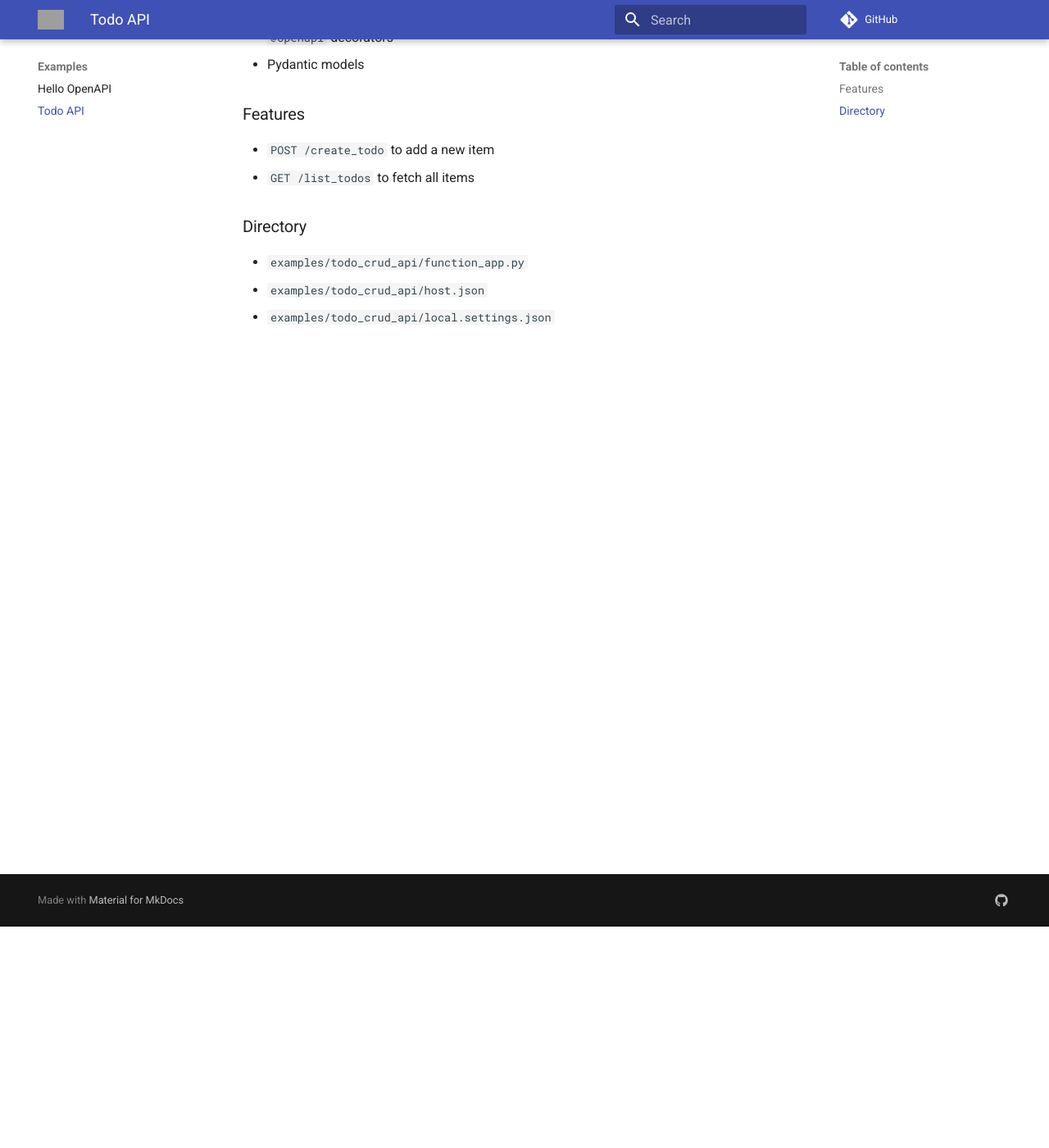
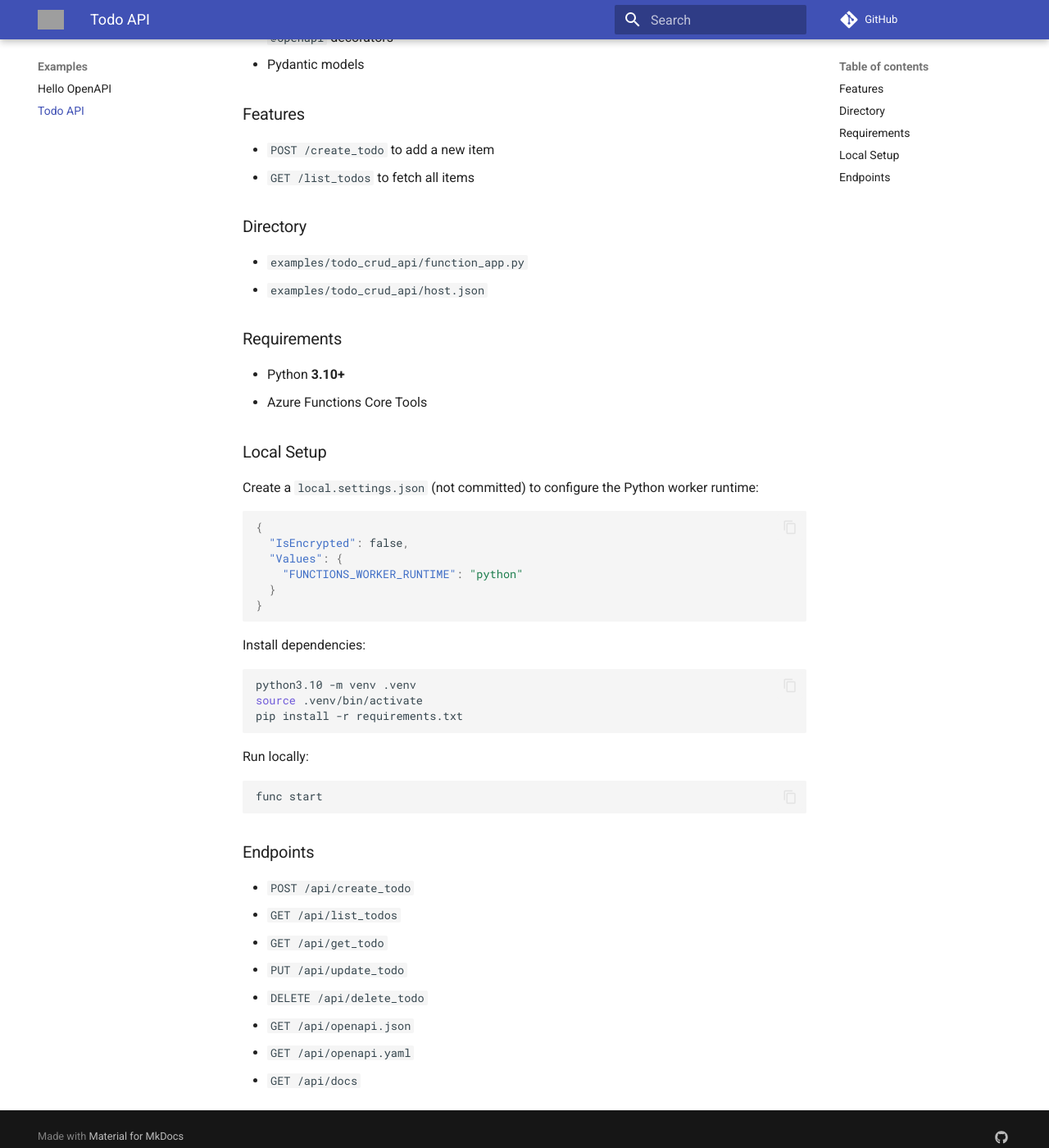
Before and after one commit to yeongseon/azure-functions-openapi, an MkDocs documentation site: the page built from docs/examples/todo_crud_api.md, in a window 1280 px wide and 1400 px high, scrolled down 270 px. Shown: the whole window at 82% size. Built offline with MkDocs 1.6.1 and Material for MkDocs 9.7.7, drawn with Linux system fonts in a browser that asks for light colours; comment, search, counter and statistics services are not loaded; grey boxes are pictures that could not be loaded.

Commit message:
docs: expand example setup guidance
Ultraworked with [Sisyphus](https://github.com/code-yeongyu/oh-my-opencode)

Co-authored-by: Sisyphus <clio-agent@sisyphuslabs.ai>

````diff
--- a/docs/examples/todo_crud_api.md
+++ b/docs/examples/todo_crud_api.md
@@ -15,4 +15,46 @@ The `todo_crud_api` example shows how to build a basic Todo API using:
 
 - `examples/todo_crud_api/function_app.py`
 - `examples/todo_crud_api/host.json`
-- `examples/todo_crud_api/local.settings.json`
+
+### Requirements
+
+- Python **3.10+**
+- Azure Functions Core Tools
+
+### Local Setup
+
+Create a `local.settings.json` (not committed) to configure the Python worker runtime:
+
+```json
+{
+  "IsEncrypted": false,
+  "Values": {
+    "FUNCTIONS_WORKER_RUNTIME": "python"
+  }
+}
+```
+
+Install dependencies:
+
+```bash
+python3.10 -m venv .venv
+source .venv/bin/activate
+pip install -r requirements.txt
+```
+
+Run locally:
+
+```bash
+func start
+```
+
+### Endpoints
+
+- `POST /api/create_todo`
+- `GET /api/list_todos`
+- `GET /api/get_todo`
+- `PUT /api/update_todo`
+- `DELETE /api/delete_todo`
+- `GET /api/openapi.json`
+- `GET /api/openapi.yaml`
+- `GET /api/docs`
````
Also changed, not shown: docs/examples/hello_openapi.md (+42 -1 lines).
